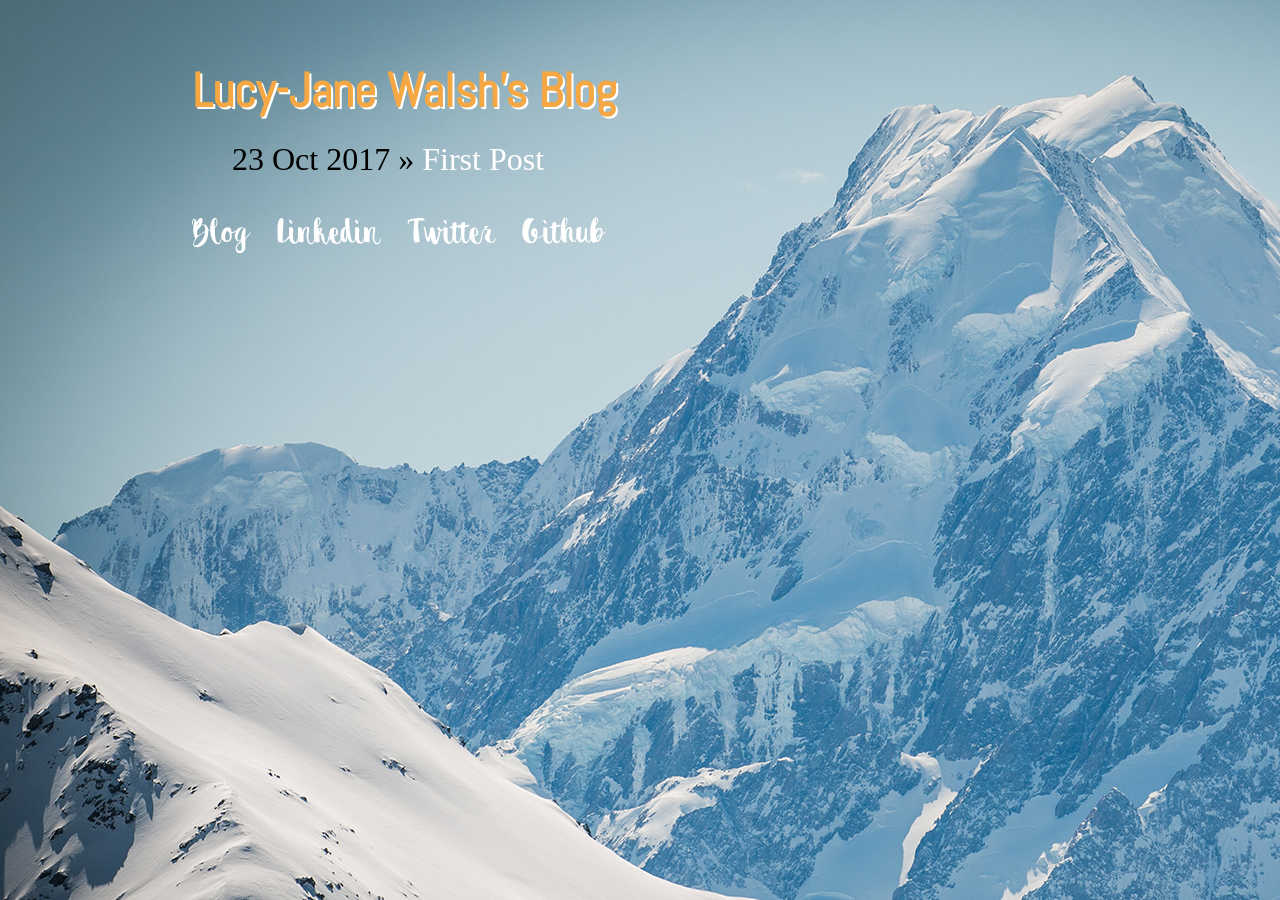
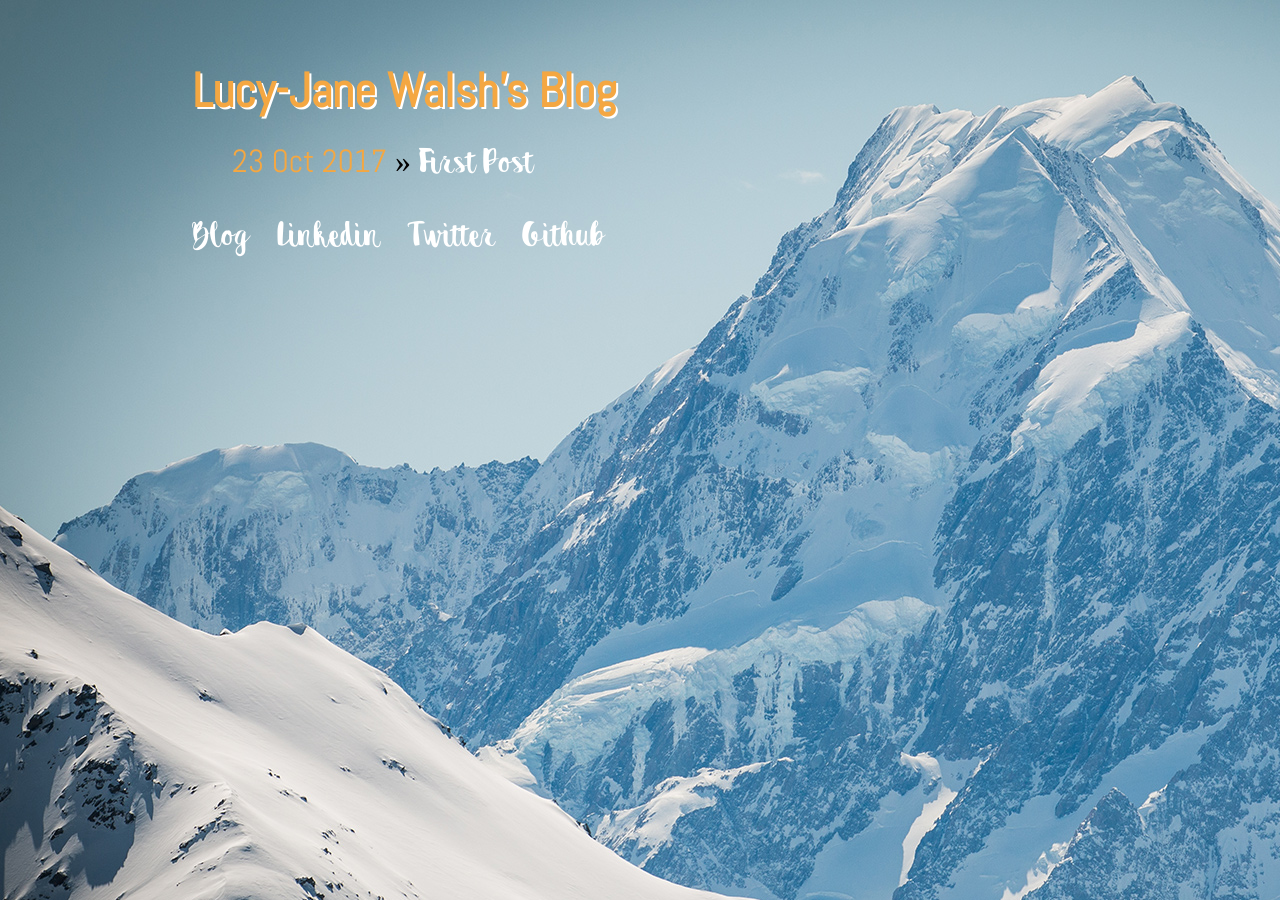
Before and after one commit to ljewalsh/ljewalsh.github.io, a Jekyll site: the page built from blog/index.html, in a window 1280 px wide. Built offline with Jekyll 4.4.1, drawn with Linux system fonts in a browser that asks for light colours.

Commit message:
Styling blogs page

```diff
--- a/blog/index.html
+++ b/blog/index.html
@@ -6,6 +6,6 @@
 	<ul class="posts">
 
 	  {% for post in site.posts %}
-	    <li><span>{{ post.date | date_to_string }}</span> » <a href="{{ post.url }}" title="{{ post.title }}">{{ post.title }}</a></li>
+	    <li><span class="date">{{ post.date | date_to_string }}</span> » <a href="{{ post.url }}" class='post-title' title="{{ post.title }}">{{ post.title }}</a></li>
 	  {% endfor %}
 	</ul>
--- a/css/main.css
+++ b/css/main.css
@@ -47,7 +47,7 @@
     color: #f4a742;
 }
 
-h2, .date {
+h2 {
   font-size: 2em;
   font-family: 'Abel-Regular';
   margin: 0.5em 0;
@@ -67,3 +67,16 @@
 ul.posts li {
     list-style: none;
 }
+
+.date {
+  font-family: 'Abel-Regular';
+  color: #f4a742;
+}
+
+.post-title {
+  font-family: 'destain';
+}
+
+.arrows {
+  color: #ffffff;
+}
```
